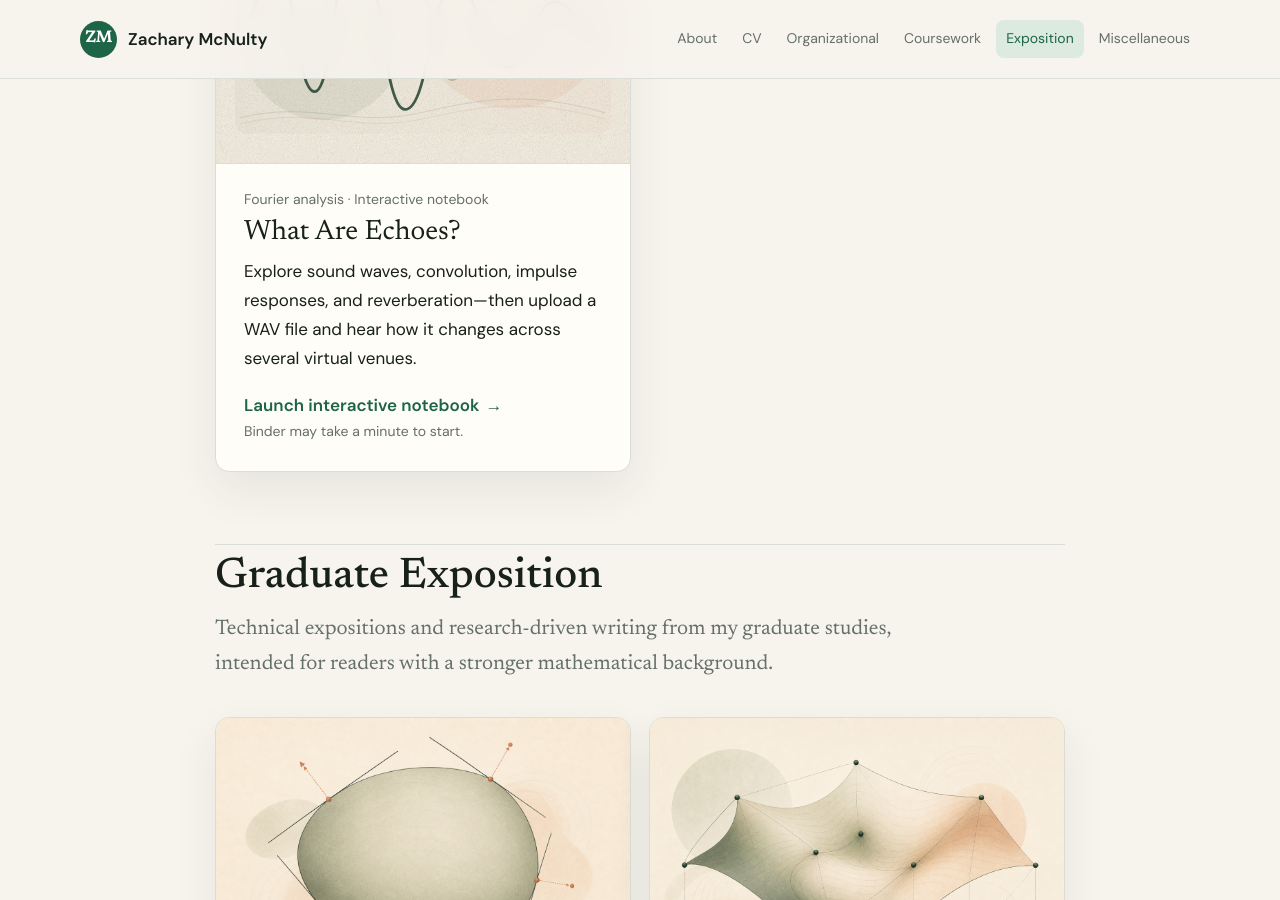
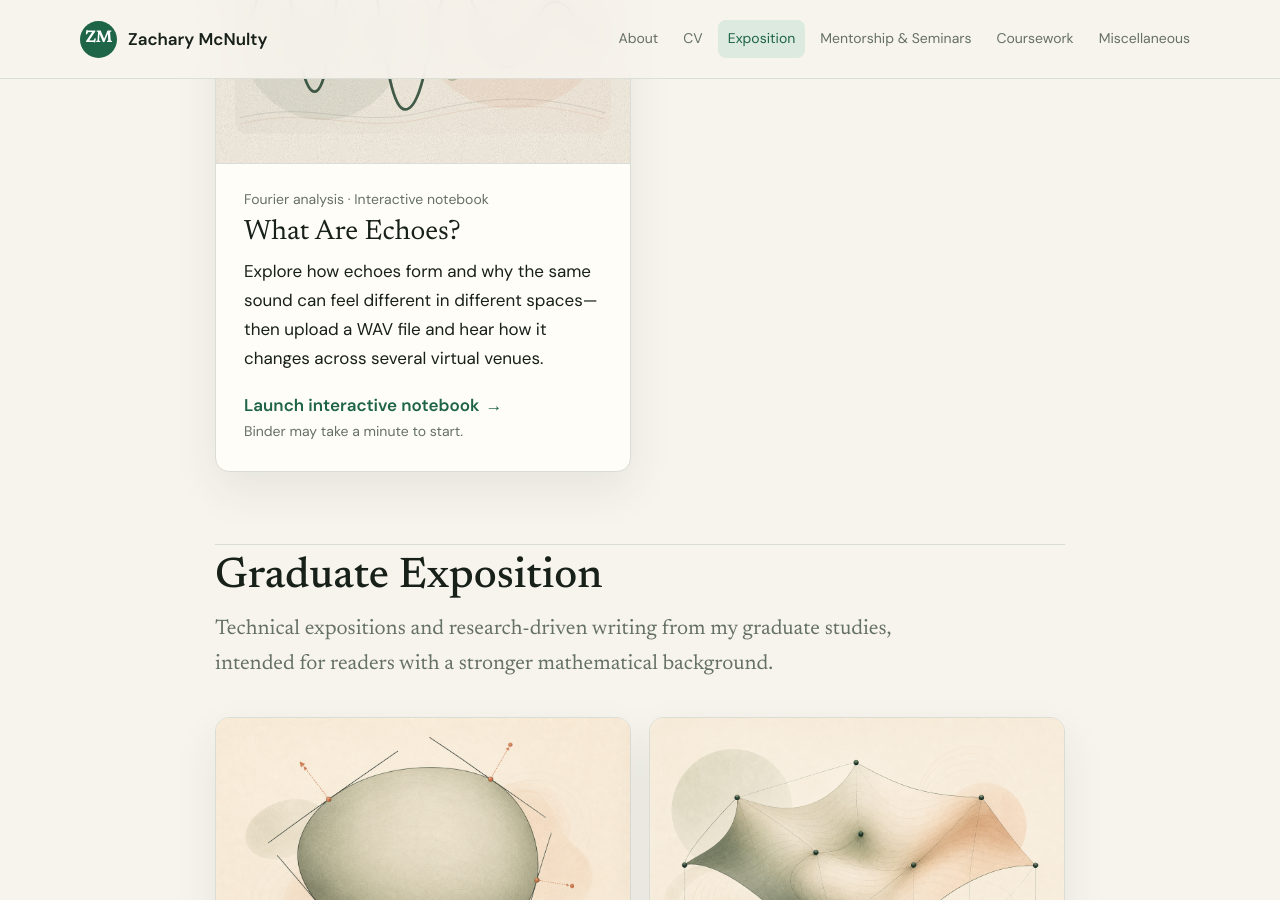
Before and after one commit to zackmcnulty/zackmcnulty.github.io, a Jekyll site: the page built from exposition.html, in a window 1280 px wide and 900 px high, scrolled down 713 px. Built offline with Jekyll 4.4.1, drawn with Linux system fonts in a browser that asks for light colours.

Commit message:
updated tag structure

```diff
--- a/_includes/header.html
+++ b/_includes/header.html
@@ -12,9 +12,9 @@
       {% assign current = page.url %}
       <a {% if current == '/' %}class="active" aria-current="page"{% endif %} href="{{ '/' | relative_url }}">About</a>
       <a {% if current contains '/cv' %}class="active" aria-current="page"{% endif %} href="{{ '/cv/' | relative_url }}">CV</a>
-      <a {% if current contains '/organizational' %}class="active" aria-current="page"{% endif %} href="{{ '/organizational/' | relative_url }}">Organizational</a>
+      <a {% if current contains '/exposition' %}class="active" aria-current="page"{% endif %} href="{{ '/exposition/' | relative_url }}">Exposition</a>
+      <a {% if current contains '/organizational' %}class="active" aria-current="page"{% endif %} href="{{ '/organizational/' | relative_url }}">Mentorship &amp; Seminars</a>
       <a {% if current contains '/coursework' %}class="active" aria-current="page"{% endif %} href="{{ '/coursework/' | relative_url }}">Coursework</a>
-      <a {% if current contains '/exposition' %}class="active" aria-current="page"{% endif %} href="{{ '/exposition/' | relative_url }}">Exposition</a>
       <a {% if current contains '/miscellaneous' %}class="active" aria-current="page"{% endif %} href="{{ '/miscellaneous/' | relative_url }}">Miscellaneous</a>
     </nav>
   </div>
--- a/exposition.html
+++ b/exposition.html
@@ -16,7 +16,7 @@ permalink: /exposition/
         <span class="project-copy">
           <span class="meta">Fourier analysis · Interactive notebook</span>
           <span class="project-title">What Are Echoes?</span>
-          <span>Explore sound waves, convolution, impulse responses, and reverberation—then upload a WAV file and hear how it changes across several virtual venues.</span>
+          <span>Explore how echoes form and why the same sound can feel different in different spaces—then upload a WAV file and hear how it changes across several virtual venues.</span>
           <span class="text-link">Launch interactive notebook</span>
           <span class="meta">Binder may take a minute to start.</span>
         </span>
--- a/index.html
+++ b/index.html
@@ -16,8 +16,8 @@ description: Zachary McNulty's personal website and mathematical work.
   </section>
 
   <section class="bio">
-    <p>I am completing my PhD in the <a href="https://math.berkeley.edu/">Department of Mathematics at UC Berkeley</a>. I am broadly interested in probability theory, statistical inference, and their applications to biology. I am advised by <a href="https://www.stat.berkeley.edu/users/evans/">Professor Steven Evans</a>.</p>
-    <p>My research focuses broadly on combinatorial stochastic processes and their applications to phylogenetics, working to develop new algorithms for species-tree inference and associated statistical guarantees. Along the way, I made a few excursions into nearby areas including Doob–Martin boundaries, graphons, sequential sampling and e-processes, and mathematical finance.</p>
+    <p>I am completing my PhD in the <a href="https://math.berkeley.edu/">Department of Mathematics at UC Berkeley</a>. My interests lie in probability theory, statistical inference, and their applications to biology. I am advised by <a href="https://www.stat.berkeley.edu/users/evans/">Professor Steven Evans</a>.</p>
+    <p>My research centers on combinatorial stochastic processes and their applications to phylogenetics. I develop new algorithms for species-tree inference and establish their statistical guarantees. This work has also led me into nearby areas including Doob–Martin boundaries, graphons, sequential sampling and e-processes, and mathematical finance.</p>
     <p>Before Berkeley, I studied mathematics and applied computational mathematical sciences at the <a href="https://math.washington.edu/">University of Washington</a>. Through the <a href="https://compneuro.washington.edu/training-programs/undergraduate-training-program/">Undergraduate Training Program in Computational Neuroscience</a>, I worked with <a href="https://faculty.washington.edu/etsb/">Professor Eric Shea-Brown</a> to study how recurrent neural networks can extract latent variables underlying predictive learning tasks.</p>
     <p>Outside mathematics, I enjoy biking through San Francisco, reading nonfiction, and climbing at the many excellent crags around the Bay Area.</p>
   </section>
--- a/organizational.html
+++ b/organizational.html
@@ -1,11 +1,11 @@
 ---
 layout: default
-title: Organizational
+title: "Mentorship & Seminars"
 permalink: /organizational/
 ---
 <article class="page">
   <p class="eyebrow">Community & teaching</p>
-  <h1>Organizational</h1>
+  <h1>Mentorship &amp; Seminars</h1>
   <p class="lede">Seminars and mentorship programs I have helped organize at UC Berkeley.</p>
 
   <section class="section-block">
```
